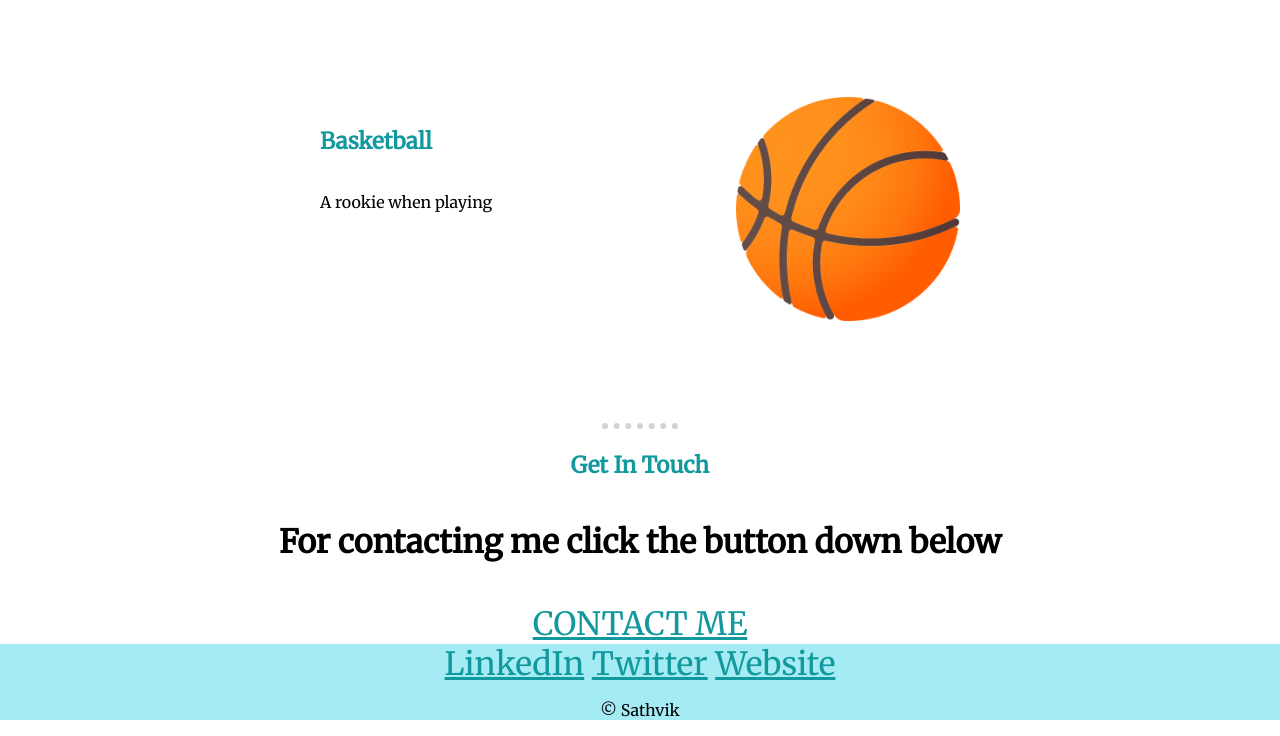
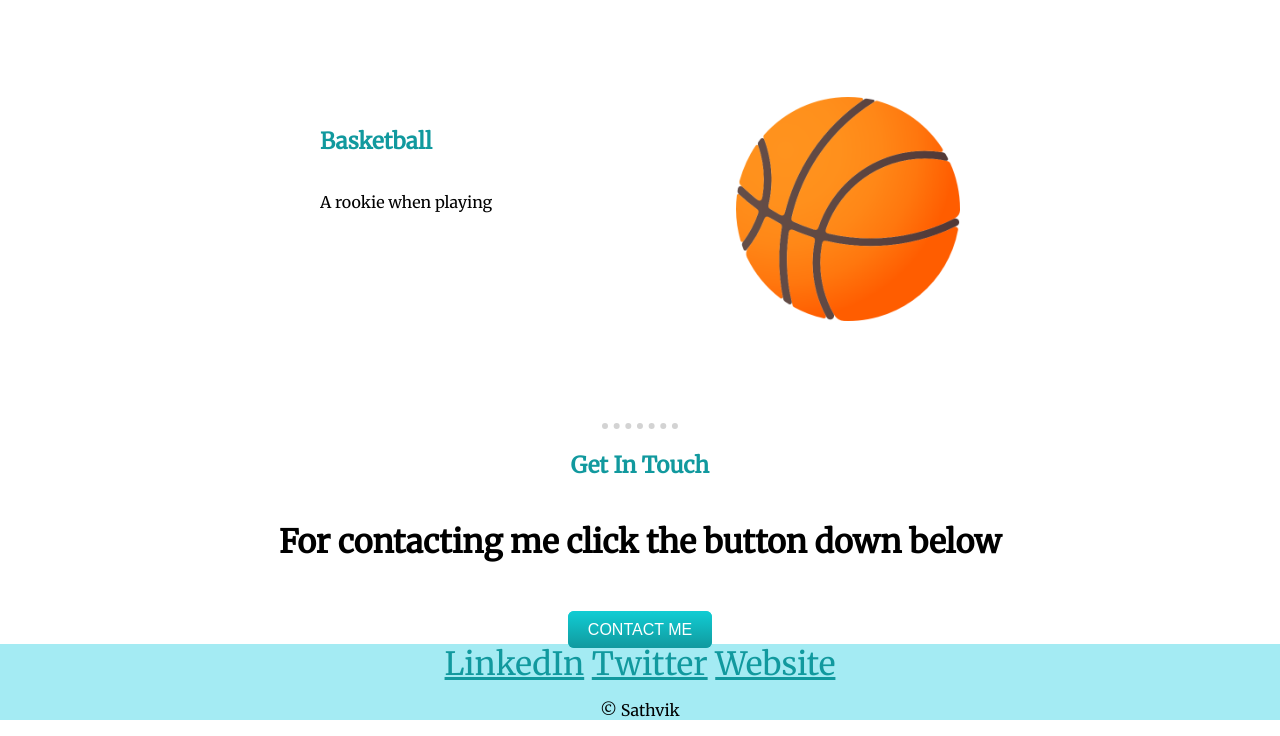
Before and after one commit to stormlycan/CSS-Mysite, a plain HTML site: page index.html in a window 1280 px wide. Shown: the part 1484-2220 px from the top of the page. Drawn offline with Linux system fonts and the light colour scheme.

Commit message:
adding style to button

```diff
--- a/CSS/styles.css
+++ b/CSS/styles.css
@@ -39,7 +39,7 @@ hr {
   }
 
 .top-container {
-    background-color: #CCF2F4;
+    background-color: #D4F3EF;
     position: relative;
     padding-top: 100px;
 }
@@ -88,7 +88,32 @@ hr {
     top: 50px;
     height: 50px;
 }
+.btn {
+    background: #11cdd4;
+    background-image: -webkit-linear-gradient(top, #11cdd4, #11999e);
+    background-image: -moz-linear-gradient(top, #11cdd4, #11999e);
+    background-image: -ms-linear-gradient(top, #11cdd4, #11999e);
+    background-image: -o-linear-gradient(top, #11cdd4, #11999e);
+    background-image: linear-gradient(to bottom, #11cdd4, #11999e);
+    -webkit-border-radius: 6;
+    -moz-border-radius: 6;
+    border-radius: 6px;
+    font-family: Arial;
+    color: #ffffff;
+    font-size: 16px;
+    padding: 10px 20px 10px 20px;
+    text-decoration: none;
+  }
 
+  .btn:hover {
+    background: #30e3cb;
+    background-image: -webkit-linear-gradient(top, #30e3cb, #2bc4ad);
+    background-image: -moz-linear-gradient(top, #30e3cb, #2bc4ad);
+    background-image: -ms-linear-gradient(top, #30e3cb, #2bc4ad);
+    background-image: -o-linear-gradient(top, #30e3cb, #2bc4ad);
+    background-image: linear-gradient(to bottom, #30e3cb, #2bc4ad);
+    text-decoration: none;
+  }
 #profile-pic {
     width: 20%;
     height: auto;
```
